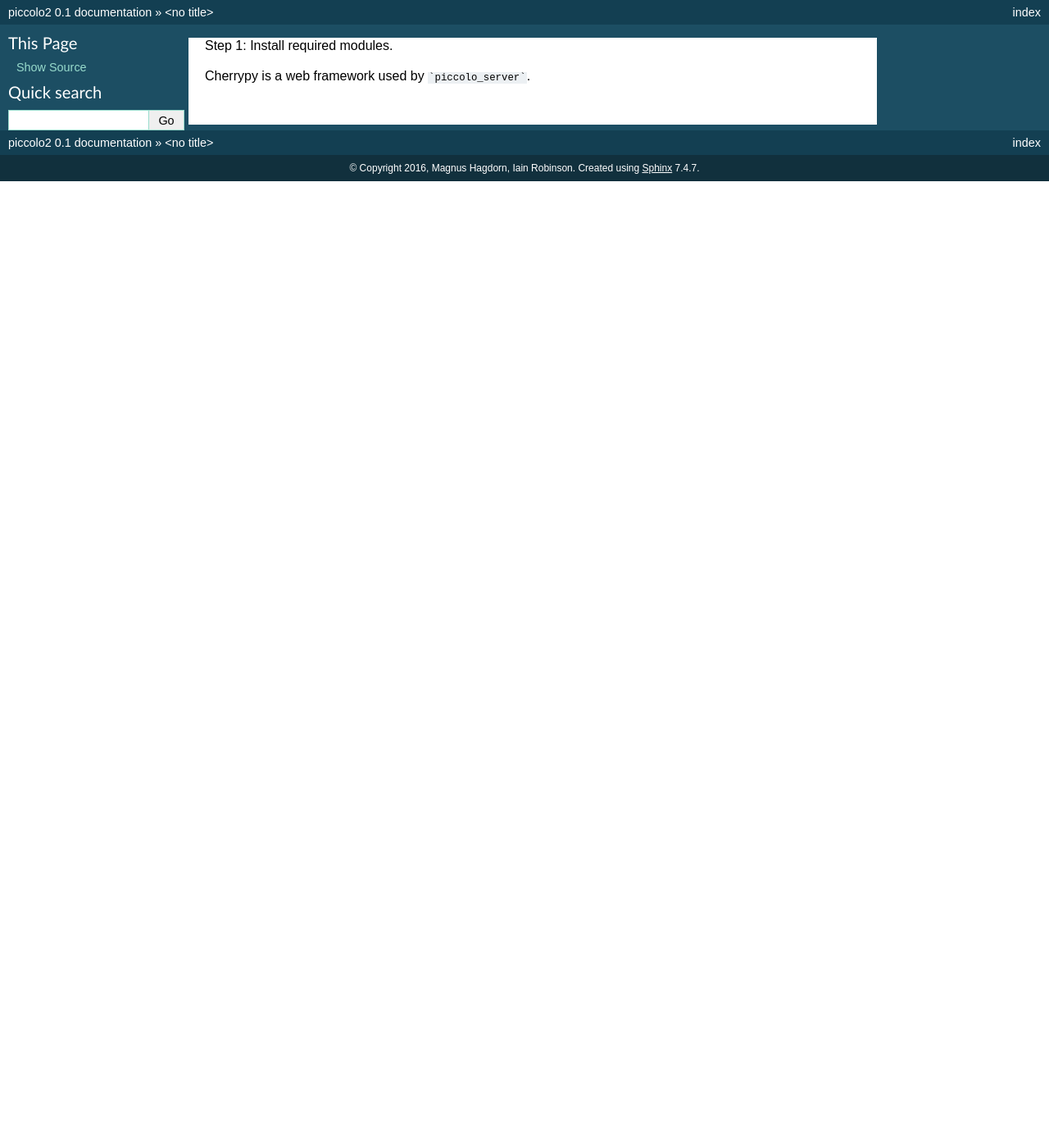
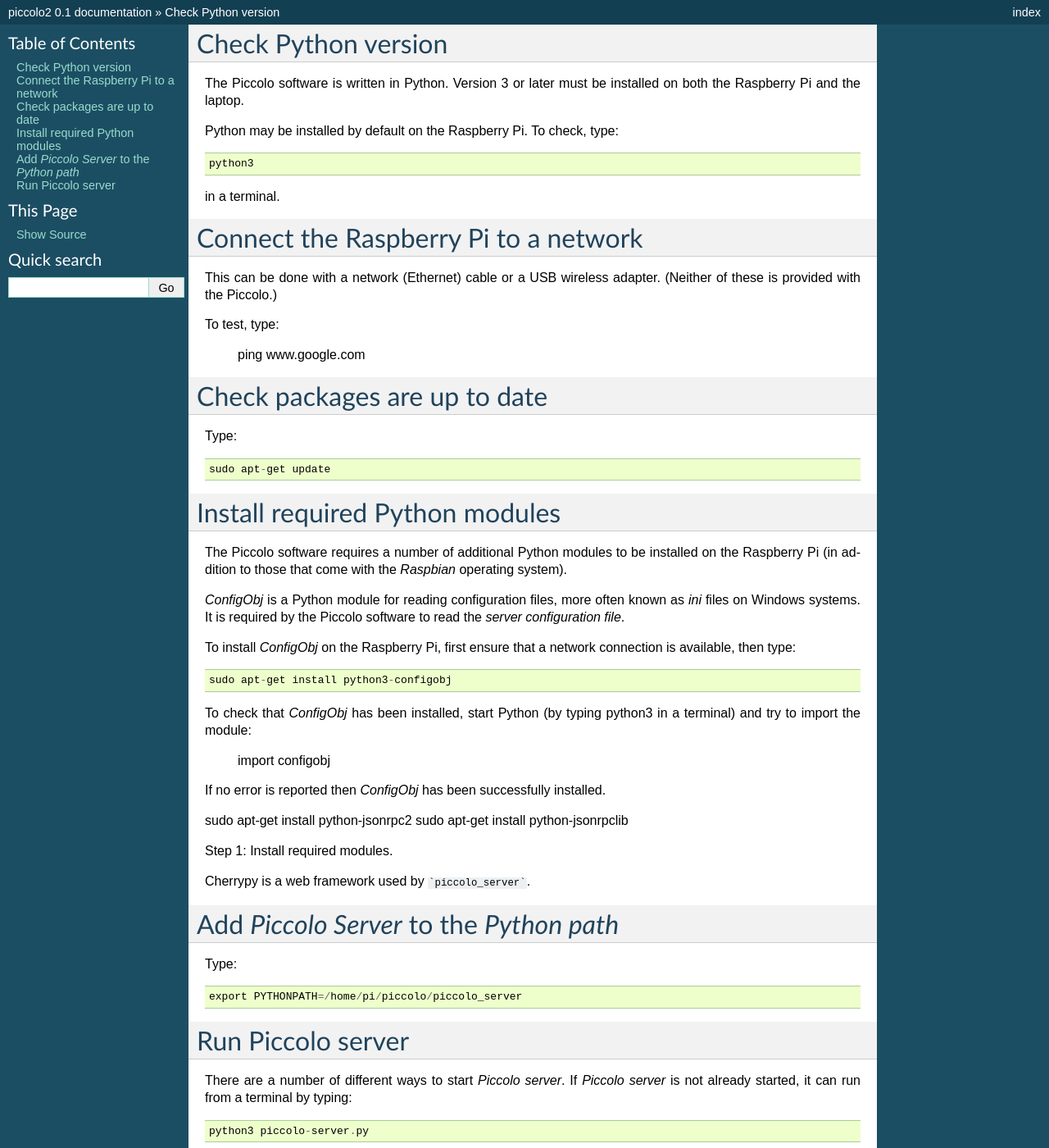
Before and after one commit to TeamPiccolo/piccolo2-server, a Sphinx documentation site: the page built from docs/installation.rst, in a window 1280 px wide and 1400 px high. Shown: the whole window at 82% size. Built offline with Sphinx 7.4.7, drawn with Linux system fonts in a browser that asks for light colours; pages that are not in the unit, such as notebooks, are missing from menus.

Commit message:
Added more details to installation procedure.
The instructions describe the process of setting up Piccolo Server. The software was tested on Ubuntu 15.10. The procedure should be similar for a Raspberry Pi as both Raspbian and Ubuntu are based on Debian.

````diff
--- a/docs/installation.rst
+++ b/docs/installation.rst
@@ -1,3 +1,75 @@
+====================
+Check Python version
+====================
+
+The Piccolo software is written in Python. Version 3 or later must be installed on both the Raspberry Pi and the laptop.
+
+Python may be installed by default on the Raspberry Pi. To check, type::
+
+  python3
+
+in a terminal.
+
+=====================================
+Connect the Raspberry Pi to a network
+=====================================
+
+This can be done with a network (Ethernet) cable or a USB wireless adapter. (Neither of these is provided with the Piccolo.)
+
+To test, type:
+
+  ping www.google.com
+
+=============================
+Check packages are up to date
+=============================
+
+Type::
+
+  sudo apt-get update
+
+===============================
+Install required Python modules
+===============================
+
+The Piccolo software requires a number of additional Python modules to be installed on the Raspberry Pi (in addition to those that come with the *Raspbian* operating system).
+
+*ConfigObj* is a Python module for reading configuration files, more often known as *ini* files on Windows systems. It is required by the Piccolo software to read the *server configuration file*.
+
+To install *ConfigObj* on the Raspberry Pi, first ensure that a network connection is available, then type::
+
+  sudo apt-get install python3-configobj
+
+To check that *ConfigObj* has been installed, start Python (by typing python3 in a terminal) and try to import the module:
+
+  import configobj
+
+If no error is reported then *ConfigObj* has been successfully installed.
+
+
+sudo apt-get install python-jsonrpc2
+sudo apt-get install python-jsonrpclib
+
+
 Step 1: Install required modules.
 
+
+
 Cherrypy is a web framework used by ```piccolo_server```.
+
+
+=========================================
+Add *Piccolo Server* to the *Python path*
+=========================================
+
+Type::
+
+  export PYTHONPATH=/home/pi/piccolo/piccolo_server
+
+==================
+Run Piccolo server
+==================
+
+There are a number of different ways to start *Piccolo server*. If *Piccolo server* is not already started, it can run from a terminal by typing::
+
+  python3 piccolo-server.py
````
